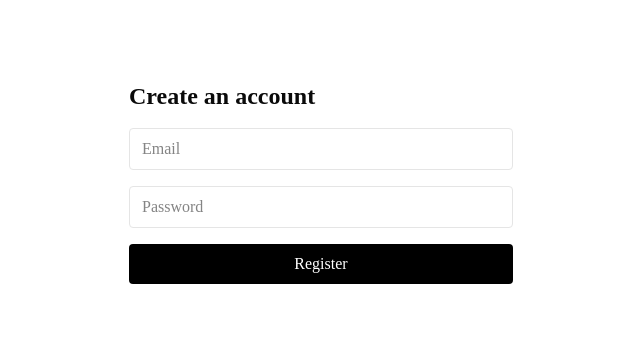
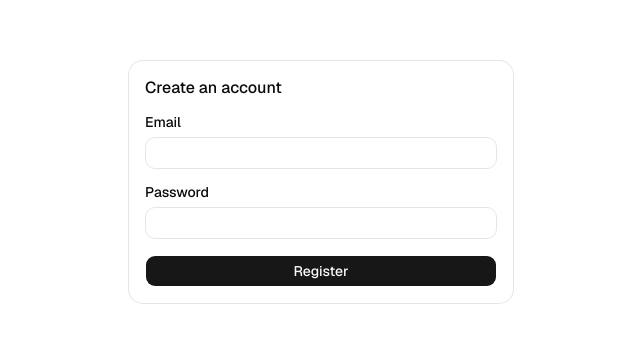
Before and after one commit to belvinard-p/fintrack-, a Next.js app in the folder frontend/: page /register in a window 1280 px wide. Shown: the part 218-560 px from the top of the page, without its empty margins (319-959 px from the left). Built offline with nearby package versions, Linux system fonts and the light colour scheme; no server answers.

Commit message:
fix: resolve self-referential --font-sans CSS variable bug from shadcn init

```diff
--- a/frontend/src/app/globals.css
+++ b/frontend/src/app/globals.css
@@ -1,13 +1,12 @@
 @import "tailwindcss";
 @import "tw-animate-css";
-@import "shadcn/tailwind.css";
 
 @custom-variant dark (&:is(.dark *));
 
 @theme inline {
   --color-background: var(--background);
   --color-foreground: var(--foreground);
-  --font-sans: var(--font-sans);
+ --font-sans: var(--font-geist-sans);
   --font-mono: var(--font-geist-mono);
   --font-heading: var(--font-sans);
   --color-sidebar-ring: var(--sidebar-ring);
--- a/frontend/src/app/login/page.tsx
+++ b/frontend/src/app/login/page.tsx
@@ -3,6 +3,15 @@
 import { useState } from "react";
 import { useRouter } from "next/navigation";
 import { api } from "@/lib/api";
+import { Button } from "@/components/ui/button";
+import { Input } from "@/components/ui/input";
+import { Label } from "@/components/ui/label";
+import {
+  Card,
+  CardHeader,
+  CardTitle,
+  CardContent,
+} from "@/components/ui/card";
 
 export default function LoginPage() {
   const [email, setEmail] = useState("");
@@ -21,38 +30,48 @@ export default function LoginPage() {
     } catch (err: any) {
       setError(err.response?.data?.detail || "Login failed");
     }
+
   }
 
   return (
     <main className="flex min-h-screen items-center justify-center">
-      <form onSubmit={handleSubmit} className="w-full max-w-sm space-y-4">
-        <h1 className="text-2xl font-bold">Log in</h1>
-
+      <Card className="w-full max-w-sm">
+        <CardHeader>
+          <CardTitle>Log in</CardTitle>
+        </CardHeader>
+        <CardContent>
+          <form onSubmit={handleSubmit} className="space-y-4">
             {error && <p className="text-red-600 text-sm">{error}</p>}
 
-        <input
+            <div className="space-y-2">
+              <Label htmlFor="email">Email</Label>
+              <Input
+                id="email"
                 type="email"
-          placeholder="Email"
                 value={email}
                 onChange={(e) => setEmail(e.target.value)}
                 required
-          className="w-full border rounded px-3 py-2"
               />
-        <input
+            </div>
+
+            <div className="space-y-2">
+              <Label htmlFor="password">Password</Label>
+              <Input
+                id="password"
                 type="password"
-          placeholder="Password"
                 value={password}
                 onChange={(e) => setPassword(e.target.value)}
                 required
-          className="w-full border rounded px-3 py-2"
               />
-        <button
-          type="submit"
-          className="w-full bg-black text-white rounded py-2 hover:bg-gray-800"
-        >
+
+            </div>
+
+            <Button type="submit" className="w-full">
               Log in
-        </button>
+            </Button>
           </form>
+        </CardContent>
+      </Card>
     </main>
   );
 }
--- a/frontend/src/app/register/page.tsx
+++ b/frontend/src/app/register/page.tsx
@@ -3,6 +3,15 @@
 import { useState } from "react";
 import { useRouter } from "next/navigation";
 import { api } from "@/lib/api";
+import { Button } from "@/components/ui/button";
+import { Input } from "@/components/ui/input";
+import { Label } from "@/components/ui/label";
+import {
+  Card,
+  CardHeader,
+  CardTitle,
+  CardContent,
+} from "@/components/ui/card";
 
 export default function RegisterPage() {
   const [email, setEmail] = useState("");
@@ -22,37 +31,46 @@ export default function RegisterPage() {
     }
   }
 
+
   return (
     <main className="flex min-h-screen items-center justify-center">
-      <form onSubmit={handleSubmit} className="w-full max-w-sm space-y-4">
-        <h1 className="text-2xl font-bold">Create an account</h1>
-
+      <Card className="w-full max-w-sm">
+        <CardHeader>
+          <CardTitle>Create an account</CardTitle>
+        </CardHeader>
+        <CardContent>
+          <form onSubmit={handleSubmit} className="space-y-4">
             {error && <p className="text-red-600 text-sm">{error}</p>}
 
-        <input
-
+            <div className="space-y-2">
+              <Label htmlFor="email">Email</Label>
+              <Input
+                id="email"
                 type="email"
-          placeholder="Email"
                 value={email}
                 onChange={(e) => setEmail(e.target.value)}
                 required
-          className="w-full border rounded px-3 py-2"
               />
-        <input
+            </div>
+
+            <div className="space-y-2">
+              <Label htmlFor="password">Password</Label>
+              <Input
+                id="password"
                 type="password"
-          placeholder="Password"
                 value={password}
                 onChange={(e) => setPassword(e.target.value)}
                 required
-          className="w-full border rounded px-3 py-2"
               />
-        <button
-          type="submit"
-          className="w-full bg-black text-white rounded py-2 hover:bg-gray-800"
-        >
+            </div>
+
+
+            <Button type="submit" className="w-full">
               Register
-        </button>
+            </Button>
           </form>
+        </CardContent>
+      </Card>
     </main>
   );
 }
```
Lines whose indentation alone changed are shown as unchanged.
